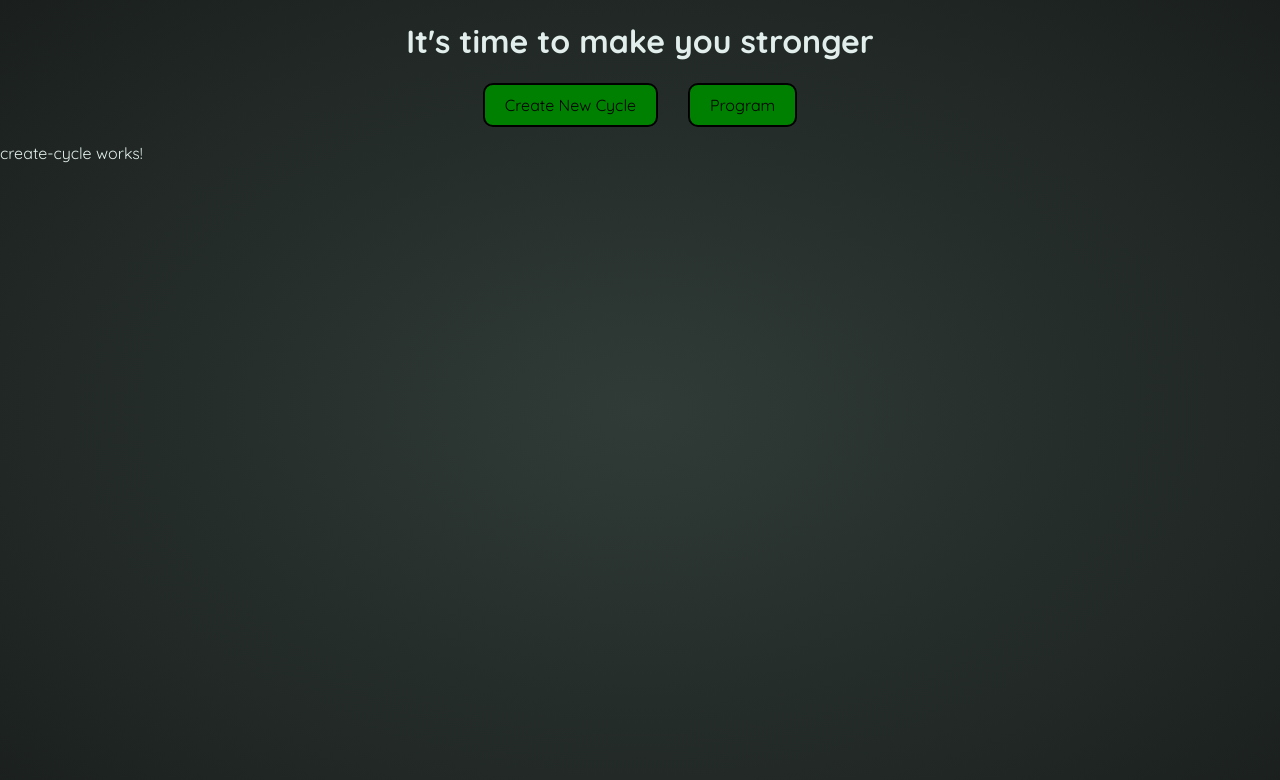
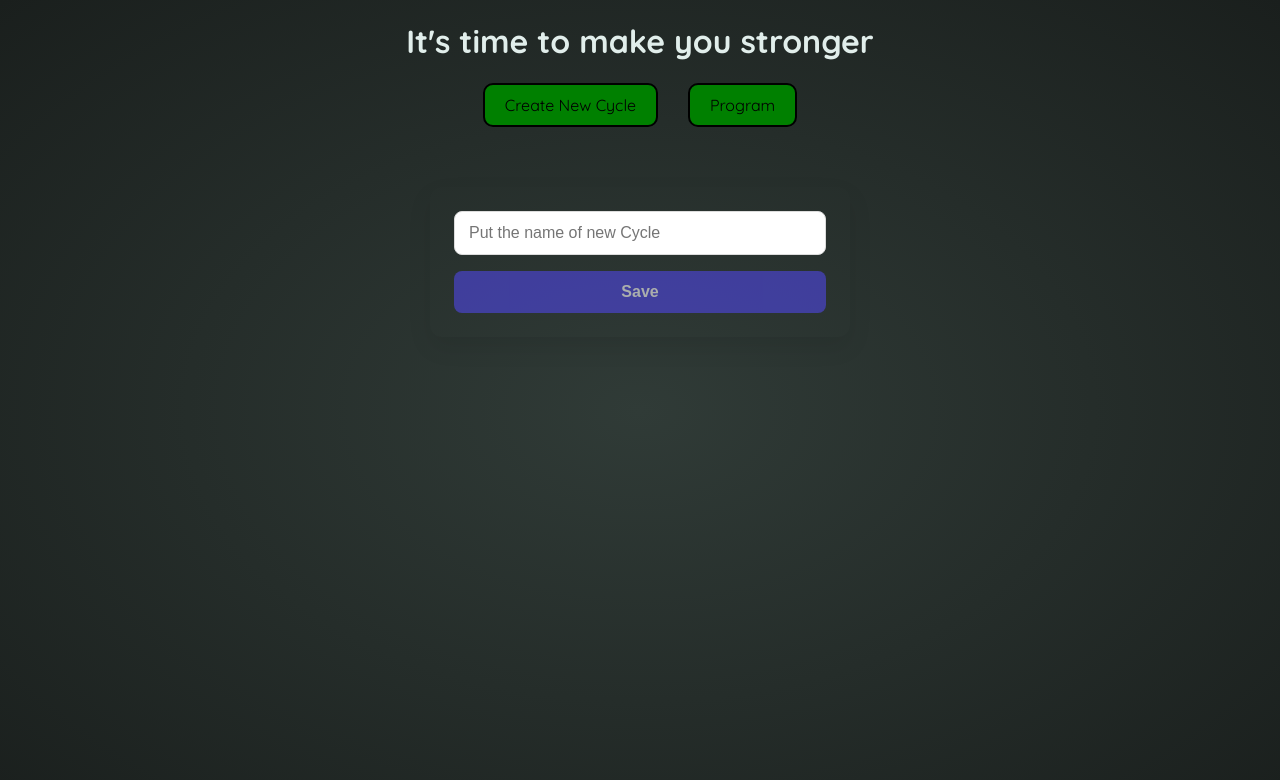
Before and after one commit to dmytro-avramenko94/strength-cycle-calculator, an Angular app: page /create in a window 1280 px wide. Shown: the top 780 px of the page. Built offline with nearby package versions, Linux system fonts and the light colour scheme.

Commit message:
KAN-5 (Create a new Reload program)

```diff
--- a/src/app/create-cycle/create-cycle.component.css
+++ b/src/app/create-cycle/create-cycle.component.css
@@ -0,0 +1,63 @@
+.form-container {
+  max-width: 420px;
+  margin: 60px auto;
+  padding: 24px;
+  border-radius: 12px;
+  /* background: #ffffff; */
+  box-shadow: 0 10px 25px rgba(0, 0, 0, 0.08);
+  font-family: system-ui, -apple-system, BlinkMacSystemFont, sans-serif;
+}
+
+input[type="text"] {
+  width: 100%;
+  padding: 12px 14px;
+  font-size: 16px;
+  border-radius: 8px;
+  border: 1px solid #dcdcdc;
+  outline: none;
+  transition: border-color 0.2s, box-shadow 0.2s;
+}
+
+input[type="text"]:focus {
+  border-color: #4f46e5;
+  box-shadow: 0 0 0 3px rgba(79, 70, 229, 0.15);
+}
+
+.error {
+  margin-top: 6px;
+  font-size: 13px;
+  color: #dc2626;
+}
+
+button {
+  width: 100%;
+  margin-top: 16px;
+  padding: 12px;
+  font-size: 16px;
+  font-weight: 600;
+  border-radius: 8px;
+  border: none;
+  cursor: pointer;
+  background: #4f46e5;
+  color: white;
+  transition: background 0.2s, transform 0.1s, opacity 0.2s;
+}
+
+button:hover:not(:disabled) {
+  background: #4338ca;
+  transform: translateY(-1px);
+}
+
+button:disabled {
+  opacity: 0.6;
+  cursor: not-allowed;
+}
+
+.program-name {
+  margin-top: 20px;
+  padding: 12px 14px;
+  border-radius: 8px;
+  color: #fff;
+  font-weight: 500;
+  text-align: center;
+}
--- a/src/app/create-cycle/create-cycle.component.html
+++ b/src/app/create-cycle/create-cycle.component.html
@@ -1 +1,26 @@
-<p>create-cycle works!</p>
+<div class="form-container">
+  <form (ngSubmit)="save()">
+
+    <div class="program-name" *ngIf="savedProgramName">
+        {{ savedProgramName }}
+    </div>
+
+    <input
+      [formControl]="programName"
+      type="text"
+      placeholder="Put the name of new Cycle"
+    />
+
+
+    <button type="button" (click)="save()" [disabled]="programName.invalid">
+        Save
+    </button>
+
+    <div *ngIf="programName.touched && programName.invalid" class="error">
+      Program name is required
+    </div>
+
+  </form>
+
+
+</div>
--- a/src/app/create-cycle/create-cycle.component.ts
+++ b/src/app/create-cycle/create-cycle.component.ts
@@ -1,12 +1,26 @@
 import { Component } from '@angular/core';
+import { FormControl, ReactiveFormsModule, Validators } from '@angular/forms';
+import { NgIf } from '@angular/common';
+
 
 @Component({
   selector: 'app-create-cycle',
   standalone: true,
-  imports: [],
+  imports: [ReactiveFormsModule, NgIf],
   templateUrl: './create-cycle.component.html',
   styleUrl: './create-cycle.component.css'
 })
 export class CreateCycleComponent {
+  programName = new FormControl('', Validators.required)
+
+  savedProgramName: string | null = null
+
+  save() {
+    if (this.programName.invalid) return
+
+    this.savedProgramName = this.programName.value
+    this.programName.reset()
+  }
+
 
 }
```
